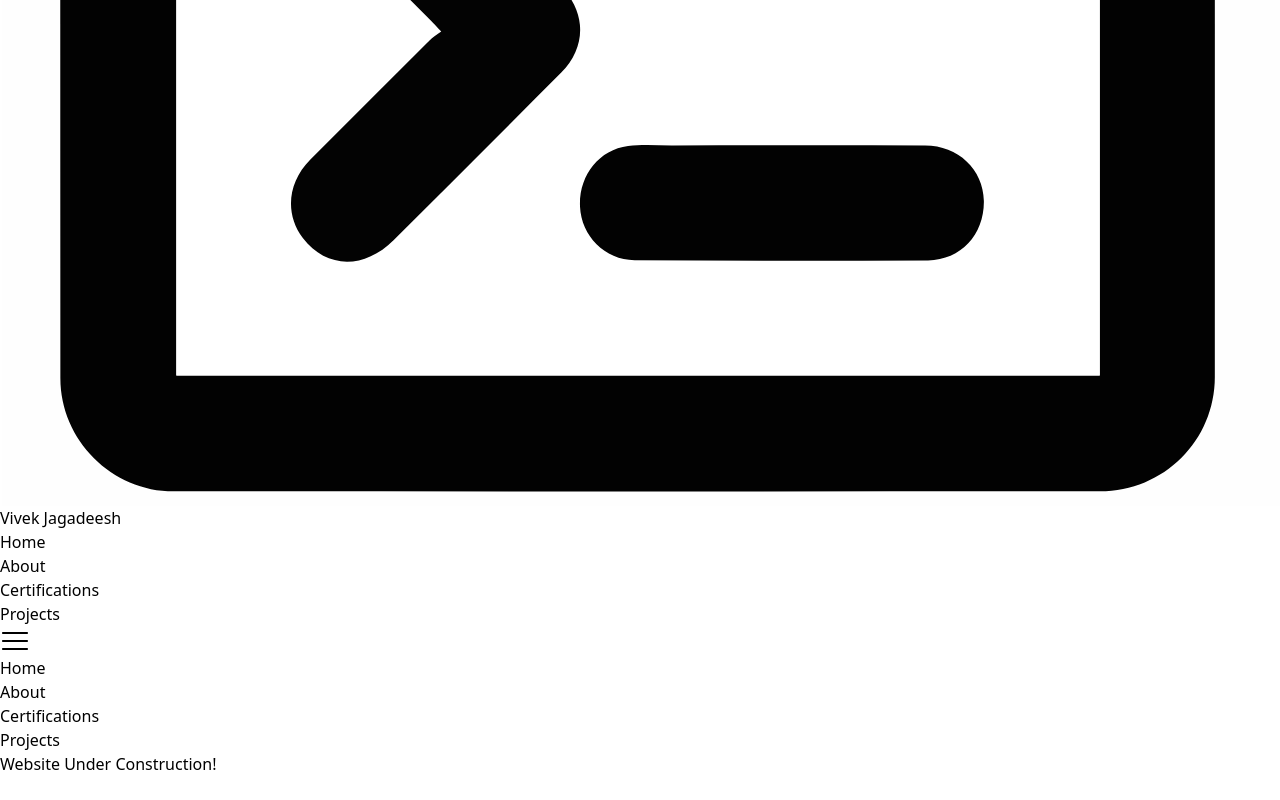
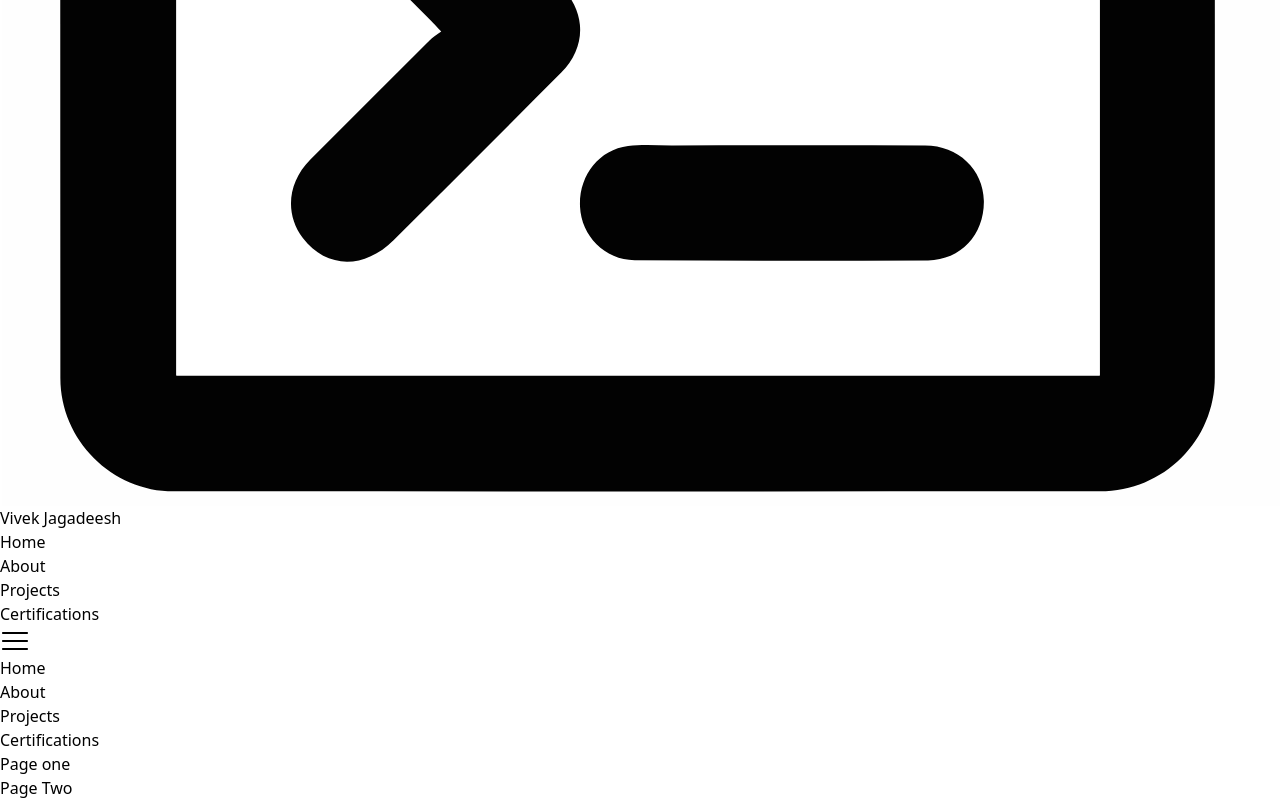
Before and after one commit to vivekjag1/portfolioWebsite, a React (Vite) app: page / in a window 1280 px wide. Shown: the part 485-1285 px from the top of the page. Before the commit the page ends 1261 px from the top, so only its background shows below. Built offline with nearby package versions, Linux system fonts and the light colour scheme.

Commit message:
fixing nav bar lineup

```diff
--- a/src/components/NavBar.tsx
+++ b/src/components/NavBar.tsx
@@ -8,20 +8,26 @@ export default function NavBar(){
   const handleClickX = () => setMobileOpen(!mobileOpen);
 
   return(
-    <nav className = "flex justify-between p-5 bg-white	 items-center items-baseline">
-      <Link to = "/" className="  text-black font-bold inline-block align-middle">
-      <div className = "flex items-center flex-shrink-0 ">
+    <nav className = " fixed top-0 w-full flex justify-between p-5 bg-white	 items-center items-baseline">
+      <div className="flex flex-row items-center mb-3 mt-3 ">
+      <Link to = "/" className=" absolute left-5text-black font-bold inline-block align-middle">
+          <div className = "flex items-center ">
             <img src = {shellFull}  alt = "shellClipart" className="  mr-2 mt h-8"/>
             <div className=" text-2xl  text-black font-bold  whitespace-nowrap font-mono">Vivek Jagadeesh</div>
           </div>
         </Link>
-      <ul className = " text-lg font-medium items-baseline text-black hidden md:flex gap-6 mb font-mono">
+
+
+        <ul className = " absolute right-5 inline-flex items-center absoliute h-1 text-lg font-bold  text-black  md:flex gap-6  font-mono ">
           <Link to = "/" ><li>Home</li></Link>
           <Link to = "/about" ><li>About</li></Link>
+          <Link to = "/projects" ><li>Projects</li></Link>
           <Link to = "/certifications" ><li>Certifications</li></Link>
-        <Link to = "/projects" ><li>Projects</li></Link>
+        </ul>
+      </div>
 
-      </ul>
+
+
       <div className="md:hidden z-10" onClick = {handleClickX}>
         {mobileOpen? <IoMdClose size = {25} className="cursor-pointer text-black"/> : <RxHamburgerMenu size = {30} className = "h-5 mb-1.5" />}
       </div>
@@ -30,8 +36,8 @@ export default function NavBar(){
       }`}>
         <Link to = "/" onClick={handleClickX}><li>Home</li></Link>
         <Link to = "/about" onClick={handleClickX}><li>About</li></Link>
+        <Link to = "/projects" onClick={handleClickX}><li>Projects</li></Link>
         <Link to = "/certifications" onClick={handleClickX}><li>Certifications</li></Link>
-        <Link to = "/projects" onClick={handleClickX}><li>Projects</li></Link>
 
       </ul>
 
--- a/src/routes/Home.tsx
+++ b/src/routes/Home.tsx
@@ -1,9 +1,27 @@
 function Home(){
   return(
-     <div className="flex flex-row  justify-center items-center mb-4">
+    <>
+      <section>
+        <div className="w-screen h-screen grid grid-cols-2 overflow-hidden ">
+          <div className = "w-full h-full bg-red-900">
+            <h1>Page one</h1>
+          </div>
+          <div className = "w-full h-full bg-black">
+            <h1>Page Two</h1>
+          </div>
+        </div>
+      </section>
 
-    <h1 className="font-bold md:text-5xl font-mono">Website Under Construction!</h1>
-     </div>
+
+    </>
+
+
+
+
+    //  <div className="flex flex-row  justify-center items-center mb-4">
+    //
+    // <h1 className="font-bold md:text-5xl font-mono">Website Under Construction!</h1>
+    //  </div>
 
 
 
```
Also changed, not shown: src/App.css (line endings or trailing spaces). Lines whose indentation alone changed are shown as unchanged.
